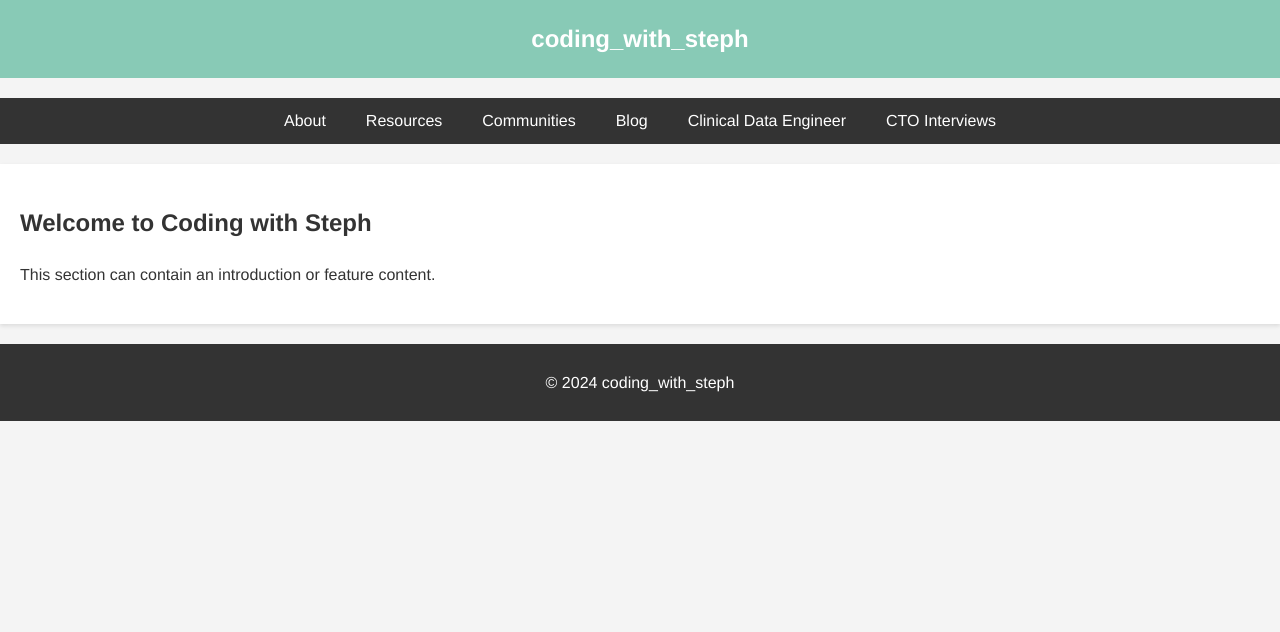
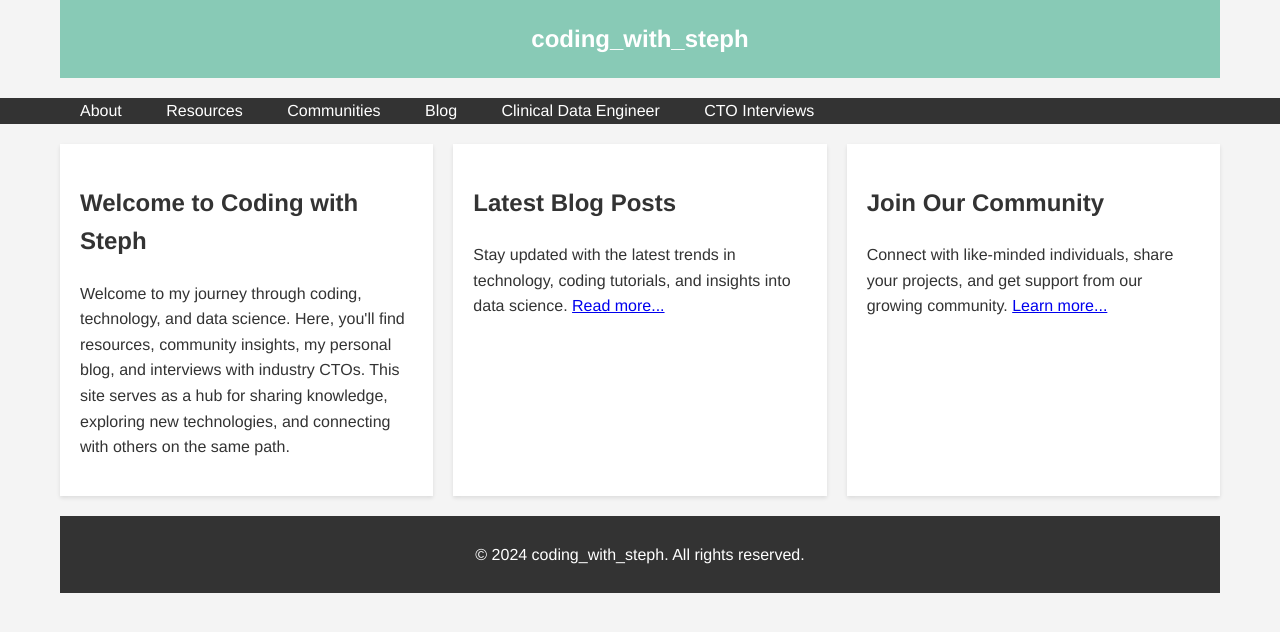
Before and after one commit to StephJones87/coding_with_steph, a plain HTML site: page index.html in a window 1280 px wide. Drawn offline with Linux system fonts and the light colour scheme.

Commit message:
Update index.html

```diff
--- a/index.html
+++ b/index.html
@@ -8,28 +8,43 @@
 </head>
 <body>
 
+<div class="container">
     <header>coding_with_steph</header>
+</div>
 
 <nav>
+    <div class="container">
         <a href="index.html">About</a>
         <a href="resources.html">Resources</a>
         <a href="communities.html">Communities</a>
         <a href="blog.html">Blog</a>
         <a href="clinical-data-engineer.html">Clinical Data Engineer</a>
         <a href="cto-interviews.html">CTO Interviews</a>
+    </div>
 </nav>
 
+<div class="container">
     <div class="main-content">
         <div class="content-section">
             <h2>Welcome to Coding with Steph</h2>
-        <p>This section can contain an introduction or feature content.</p>
+            <p>Welcome to my journey through coding, technology, and data science. Here, you'll find resources, community insights, my personal blog, and interviews with industry CTOs. This site serves as a hub for sharing knowledge, exploring new technologies, and connecting with others on the same path.</p>
         </div>
-    <!-- Repeat content-section for more grid items -->
+        <div class="content-section">
+            <h2>Latest Blog Posts</h2>
+            <p>Stay updated with the latest trends in technology, coding tutorials, and insights into data science. <a href="blog.html">Read more...</a></p>
+        </div>
+        <div class="content-section">
+            <h2>Join Our Community</h2>
+            <p>Connect with like-minded individuals, share your projects, and get support from our growing community. <a href="communities.html">Learn more...</a></p>
+        </div>
+    </div>
 </div>
 
+<div class="container">
     <footer class="footer">
-    <p>© 2024 coding_with_steph</p>
+        <p>© 2024 coding_with_steph. All rights reserved.</p>
     </footer>
+</div>
 
 </body>
 </html>
```
Lines whose indentation alone changed are shown as unchanged.
